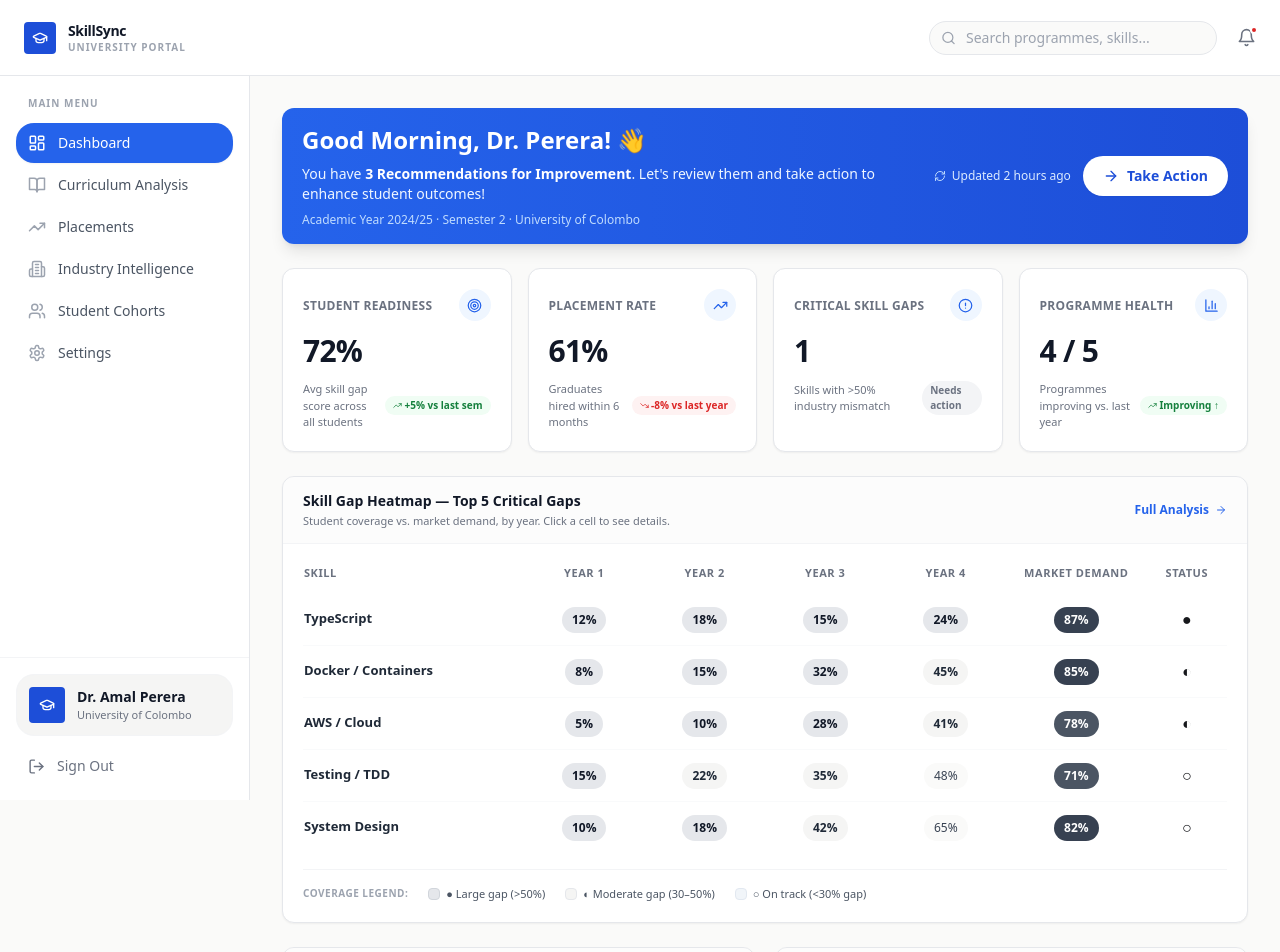
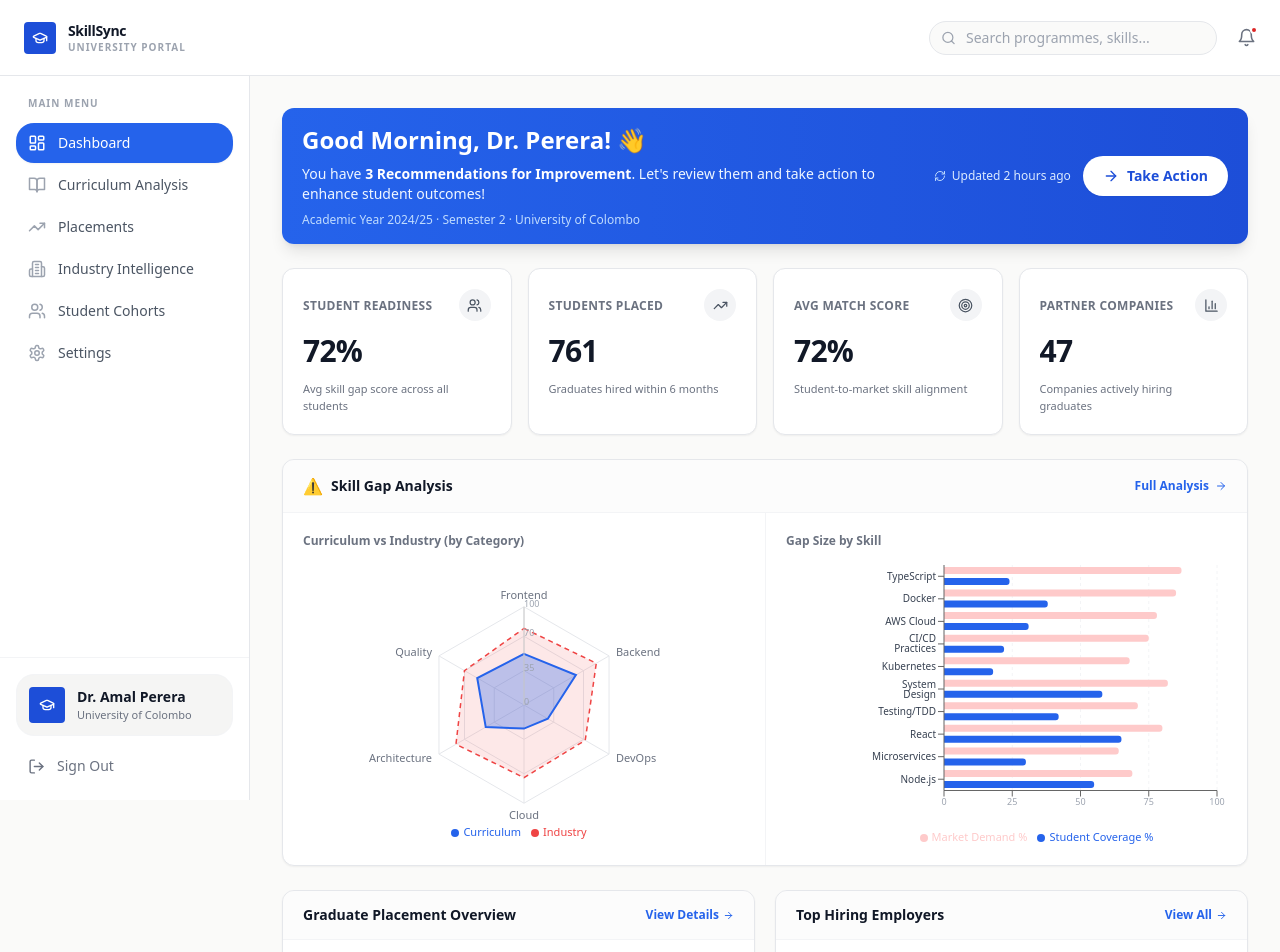
Before and after one commit to Bawaperera/SkillSyncFrontend, a Next.js app: page /university/dashboard in a window 1280 px wide. Shown: the top 952 px of the page. Built offline with nearby package versions, Linux system fonts and the light colour scheme.

Commit message:
feat: add radar and bar charts for skill gap analysis in university dashboard

```diff
--- a/src/app/(dashboard)/university/dashboard/page.tsx
+++ b/src/app/(dashboard)/university/dashboard/page.tsx
@@ -1,14 +1,16 @@
 "use client";
 
-import { useState, useMemo } from "react";
+import { useState } from "react";
 import {
-    Target, TrendingUp, TrendingDown, AlertCircle, CheckCircle2,
-    Users, Sparkles, ArrowRight, X, ChevronRight,
-    Building2, Plus, Clock, BookOpen, BarChart3,
+    Target, TrendingUp, CheckCircle2,
+    Users, ArrowRight, X,
+    Plus, Clock, BookOpen, BarChart3,
     Download, RefreshCw, Bell,
 } from "lucide-react";
 import {
-    PieChart, Pie, Cell, ResponsiveContainer, Tooltip,
+    PieChart, Pie, Cell, ResponsiveContainer, Tooltip, Legend,
+    RadarChart, Radar, PolarGrid, PolarAngleAxis, PolarRadiusAxis,
+    BarChart, Bar, XAxis, YAxis, CartesianGrid,
 } from "recharts";
 
 // ─── Types ────────────────────────────────────────────────────────────────────
@@ -25,14 +27,6 @@ interface DashboardAlert {
     actionHref: string;
 }
 
-interface SkillGapRow {
-    skill: string;
-    year1: number;
-    year2: number;
-    year3: number;
-    year4: number;
-    marketDemand: number;
-}
 
 interface ProgrammePlacement {
     programme: string;
@@ -87,12 +81,28 @@ const ALERTS: DashboardAlert[] = [
     },
 ];
 
-const SKILL_GAP_ROWS: SkillGapRow[] = [
-    { skill: "TypeScript", year1: 12, year2: 18, year3: 15, year4: 24, marketDemand: 87 },
-    { skill: "Docker / Containers", year1: 8, year2: 15, year3: 32, year4: 45, marketDemand: 85 },
-    { skill: "AWS / Cloud", year1: 5, year2: 10, year3: 28, year4: 41, marketDemand: 78 },
-    { skill: "Testing / TDD", year1: 15, year2: 22, year3: 35, year4: 48, marketDemand: 71 },
-    { skill: "System Design", year1: 10, year2: 18, year3: 42, year4: 65, marketDemand: 82 },
+// Radar chart: Curriculum vs Industry per category
+const RADAR_DATA = [
+    { category: "Frontend", curriculum: 52, industry: 78 },
+    { category: "Backend", curriculum: 61, industry: 85 },
+    { category: "DevOps", curriculum: 28, industry: 72 },
+    { category: "Cloud", curriculum: 24, industry: 74 },
+    { category: "Architecture", curriculum: 45, industry: 80 },
+    { category: "Quality", curriculum: 55, industry: 70 },
+];
+
+// Horizontal bar chart: Student coverage vs market demand per skill
+const SKILL_BAR_DATA = [
+    { skill: "TypeScript", coverage: 24, demand: 87 },
+    { skill: "Docker", coverage: 38, demand: 85 },
+    { skill: "AWS Cloud", coverage: 31, demand: 78 },
+    { skill: "CI/CD Practices", coverage: 22, demand: 75 },
+    { skill: "Kubernetes", coverage: 18, demand: 68 },
+    { skill: "System Design", coverage: 58, demand: 82 },
+    { skill: "Testing/TDD", coverage: 42, demand: 71 },
+    { skill: "React", coverage: 65, demand: 80 },
+    { skill: "Microservices", coverage: 30, demand: 64 },
+    { skill: "Node.js", coverage: 55, demand: 69 },
 ];
 
 const PLACEMENT_DONUT = [
@@ -194,82 +204,28 @@ function statusConfig(status: InterventionStatus) {
     return configs[status];
 }
 
-function alertConfig(severity: AlertSeverity) {
-    const configs = {
-        critical: {
-            border: "border-gray-300",
-            bg: "bg-gray-50",
-            iconBg: "bg-gray-200",
-            iconColor: "text-gray-700",
-            badgeBg: "bg-gray-200",
-            badgeText: "text-gray-800",
-            badgeLabel: "High Priority",
-            actionBg: "bg-gray-700 hover:bg-gray-800",
-        },
-        warning: {
-            border: "border-gray-200",
-            bg: "bg-slate-50",
-            iconBg: "bg-slate-100",
-            iconColor: "text-slate-600",
-            badgeBg: "bg-slate-100",
-            badgeText: "text-slate-700",
-            badgeLabel: "Review Needed",
-            actionBg: "bg-slate-600 hover:bg-slate-700",
-        },
-        info: {
-            border: "border-gray-200",
-            bg: "bg-gray-50",
-            iconBg: "bg-gray-100",
-            iconColor: "text-gray-600",
-            badgeBg: "bg-gray-100",
-            badgeText: "text-gray-700",
-            badgeLabel: "Update",
-            actionBg: "bg-gray-600 hover:bg-gray-700",
-        },
-    };
-    return configs[severity];
-}
+
 
 // ─── Sub-components ───────────────────────────────────────────────────────────
 
 function KpiCard({
-    label, value, subtitle, delta, deltaPositive, icon: Icon, highlight,
+    label, value, subtitle, icon: Icon,
 }: {
     label: string;
     value: string;
     subtitle: string;
-    delta: string;
-    deltaPositive: boolean | null;
     icon: React.ElementType;
-    highlight?: boolean;
 }) {
-    const chipCls = deltaPositive === null
-        ? "bg-gray-100 text-gray-500"
-        : deltaPositive
-            ? "bg-green-50 text-green-700"
-            : "bg-red-50 text-red-600";
-
     return (
-        <div className={`relative rounded-xl border p-5 flex flex-col gap-3 overflow-hidden transition-all hover:shadow-md ${highlight ? "bg-blue-600 border-blue-500 text-white" : "bg-white border-gray-200 shadow-sm"}`}>
-            {highlight && <div className="absolute top-0 right-0 w-32 h-32 bg-white/10 rounded-full blur-2xl -mr-12 -mt-12 pointer-events-none" />}
-            <div className="flex items-center justify-between relative z-10">
-                <p className={`text-xs font-semibold uppercase tracking-wide leading-tight ${highlight ? "text-blue-100" : "text-gray-500"}`}>{label}</p>
-                <div className={`w-8 h-8 rounded-md flex items-center justify-center flex-shrink-0 ${highlight ? "bg-white/20" : "bg-blue-50"}`}>
-                    <Icon size={15} className={highlight ? "text-white" : "text-blue-600"} />
+        <div className="relative rounded-xl border p-5 flex flex-col gap-3 overflow-hidden transition-all hover:shadow-md bg-white border-gray-200 shadow-sm">
+            <div className="flex items-center justify-between">
+                <p className="text-xs font-semibold uppercase tracking-wide leading-tight text-gray-500">{label}</p>
+                <div className="w-8 h-8 rounded-md flex items-center justify-center flex-shrink-0 bg-gray-100">
+                    <Icon size={15} className="text-gray-600" />
                 </div>
             </div>
-            <p className={`text-3xl font-extrabold tracking-tight ${highlight ? "text-white" : "text-gray-900"}`}>{value}</p>
-            <div className="flex items-center justify-between gap-2">
-                <p className={`text-[11px] ${highlight ? "text-blue-100" : "text-gray-500"}`}>{subtitle}</p>
-                {deltaPositive !== null ? (
-                    <span className={`inline-flex items-center gap-0.5 text-[10px] font-bold px-2 py-0.5 rounded-full flex-shrink-0 ${highlight ? "bg-white/20 text-white" : chipCls}`}>
-                        {deltaPositive ? <TrendingUp size={9} /> : <TrendingDown size={9} />}
-                        {delta}
-                    </span>
-                ) : (
-                    <span className={`text-[10px] font-bold px-2 py-0.5 rounded-full ${highlight ? "bg-white/20 text-white" : chipCls}`}>{delta}</span>
-                )}
-            </div>
+            <p className="text-3xl font-extrabold tracking-tight text-gray-900">{value}</p>
+            <p className="text-[11px] text-gray-500">{subtitle}</p>
         </div>
     );
 }
@@ -362,8 +318,8 @@ export default function UniversityDashboard() {
     const visibleAlerts = ALERTS.filter(a => !dismissedAlerts.has(a.id));
     const dismissAlert = (id: string) => setDismissedAlerts(prev => new Set([...prev, id]));
 
-    // Gap counts for reference
-    const criticalGaps = SKILL_GAP_ROWS.filter(r => (r.marketDemand - r.year4) >= 50).length;
+    // Count skills where market demand is significantly higher than student coverage
+    const criticalGaps = SKILL_BAR_DATA.filter(s => (s.demand - s.coverage) >= 50).length;
 
     return (
         <div className="space-y-6">
@@ -403,101 +359,126 @@ export default function UniversityDashboard() {
                     label="Student Readiness"
                     value="72%"
                     subtitle="Avg skill gap score across all students"
-                    delta="+5% vs last sem"
-                    deltaPositive={true}
+                    icon={Users}
+                />
+                <KpiCard
+                    label="Students Placed"
+                    value="761"
+                    subtitle="Graduates hired within 6 months"
+                    icon={TrendingUp}
+                />
+                <KpiCard
+                    label="Avg Match Score"
+                    value="72%"
+                    subtitle="Student-to-market skill alignment"
                     icon={Target}
                 />
                 <KpiCard
-                    label="Placement Rate"
-                    value="61%"
-                    subtitle="Graduates hired within 6 months"
-                    delta="-8% vs last year"
-                    deltaPositive={false}
-                    icon={TrendingUp}
-                />
-                <KpiCard
-                    label="Critical Skill Gaps"
-                    value={String(criticalGaps)}
-                    subtitle="Skills with >50% industry mismatch"
-                    delta="Needs action"
-                    deltaPositive={null}
-                    icon={AlertCircle}
-                />
-                <KpiCard
-                    label="Programme Health"
-                    value="4 / 5"
-                    subtitle="Programmes improving vs. last year"
-                    delta="Improving ↑"
-                    deltaPositive={true}
+                    label="Partner Companies"
+                    value="47"
+                    subtitle="Companies actively hiring graduates"
                     icon={BarChart3}
                 />
             </div>
 
-            {/* ── Skill Gap Heatmap Preview ──────────────────────────────── */}
+            {/* ── Skill Gap Analysis Charts ──────────────────────────────── */}
             <div className="bg-white border border-gray-200 rounded-xl shadow-sm overflow-hidden">
                 <div className="flex items-center justify-between px-5 py-3.5 border-b border-gray-100 bg-stone-50/50">
-                    <div>
-                        <h2 className="text-sm font-semibold text-gray-900">Skill Gap Heatmap — Top 5 Critical Gaps</h2>
-                        <p className="text-[11px] text-gray-500 mt-0.5">Student coverage vs. market demand, by year. Click a cell to see details.</p>
+                    <div className="flex items-center gap-2">
+                        <span className="text-amber-500">⚠</span>
+                        <h2 className="text-sm font-semibold text-gray-900">Skill Gap Analysis</h2>
                     </div>
-                    <button className="flex items-center gap-1.5 text-xs font-semibold text-blue-600 hover:text-blue-800 transition-colors">
+                    <a href="/university/curriculum" className="flex items-center gap-1.5 text-xs font-semibold text-blue-600 hover:text-blue-800 transition-colors">
                         Full Analysis <ArrowRight size={12} />
-                    </button>
+                    </a>
                 </div>
 
-                <div className="p-5 overflow-x-auto">
-                    <table className="w-full">
-                        <thead>
-                            <tr>
-                                <th className="text-left text-[11px] font-semibold text-gray-500 uppercase tracking-wider pb-3 w-44">Skill</th>
-                                {["Year 1", "Year 2", "Year 3", "Year 4"].map(y => (
-                                    <th key={y} className="text-center text-[11px] font-semibold text-gray-500 uppercase tracking-wider pb-3 w-24">{y}</th>
-                                ))}
-                                <th className="text-center text-[11px] font-semibold text-gray-500 uppercase tracking-wider pb-3 w-28">Market Demand</th>
-                                <th className="text-center text-[11px] font-semibold text-gray-500 uppercase tracking-wider pb-3 w-16">Status</th>
-                            </tr>
-                        </thead>
-                        <tbody className="divide-y divide-gray-50">
-                            {SKILL_GAP_ROWS.map(row => (
-                                <tr key={row.skill} className="hover:bg-stone-50/50 transition-colors">
-                                    <td className="py-3 pr-4">
-                                        <p className="text-[13px] font-semibold text-gray-800">{row.skill}</p>
-                                    </td>
-                                    {[row.year1, row.year2, row.year3, row.year4].map((val, i) => (
-                                        <td key={i} className="py-3 px-2 text-center">
-                                            <span className={`inline-block text-[12px] px-2.5 py-1 rounded-md cursor-pointer hover:opacity-80 transition-opacity ${cellColor(val, row.marketDemand)}`}>
-                                                {val}%
-                                            </span>
-                                        </td>
-                                    ))}
-                                    <td className="py-3 px-2 text-center">
-                                        <span className={`inline-block text-[12px] px-2.5 py-1 rounded-md ${demandCellColor(row.marketDemand)}`}>
-                                            {row.marketDemand}%
-                                        </span>
-                                    </td>
-                                    <td className="py-3 text-center text-base">
-                                        {gapIcon(row.year4, row.marketDemand)}
-                                    </td>
-                                </tr>
-                            ))}
-                        </tbody>
-                    </table>
+                <div className="grid grid-cols-1 lg:grid-cols-2 gap-0 divide-y lg:divide-y-0 lg:divide-x divide-gray-100">
+                    {/* LEFT: Radar Chart */}
+                    <div className="p-5">
+                        <p className="text-xs font-semibold text-gray-500 mb-4">Curriculum vs Industry (by Category)</p>
+                        <ResponsiveContainer width="100%" height={280}>
+                            <RadarChart data={RADAR_DATA}>
+                                <PolarGrid stroke="#E5E7EB" />
+                                <PolarAngleAxis
+                                    dataKey="category"
+                                    tick={{ fontSize: 11, fill: "#6B7280", fontWeight: 500 }}
+                                />
+                                <PolarRadiusAxis
+                                    angle={90}
+                                    domain={[0, 100]}
+                                    tick={{ fontSize: 9, fill: "#9CA3AF" }}
+                                    tickCount={4}
+                                />
+                                <Radar
+                                    name="Industry"
+                                    dataKey="industry"
+                                    stroke="#EF4444"
+                                    fill="#EF4444"
+                                    fillOpacity={0.12}
+                                    strokeDasharray="5 4"
+                                    strokeWidth={1.5}
+                                />
+                                <Radar
+                                    name="Curriculum"
+                                    dataKey="curriculum"
+                                    stroke="#2563EB"
+                                    fill="#2563EB"
+                                    fillOpacity={0.3}
+                                    strokeWidth={2}
+                                />
+                                <Legend
+                                    iconType="circle"
+                                    iconSize={8}
+                                    wrapperStyle={{ fontSize: 11, paddingTop: 8 }}
+                                />
+                                <Tooltip
+                                    // eslint-disable-next-line @typescript-eslint/no-explicit-any
+                                    formatter={(val: any, name: any) => [`${val ?? 0}%`, name ?? ""]}
+                                    contentStyle={{ fontSize: 11, borderRadius: 8 }}
+                                />
+                            </RadarChart>
+                        </ResponsiveContainer>
+                    </div>
 
-                    {/* Legend */}
-                    <div className="flex items-center gap-5 mt-4 pt-4 border-t border-gray-100">
-                        <span className="text-[10px] font-semibold text-gray-400 uppercase tracking-wider">Coverage legend:</span>
-                        <div className="flex items-center gap-1.5">
-                            <span className="w-3 h-3 rounded bg-gray-200 border border-gray-300 inline-block" />
-                            <span className="text-[11px] text-gray-600">● Large gap (&gt;50%)</span>
-                        </div>
-                        <div className="flex items-center gap-1.5">
-                            <span className="w-3 h-3 rounded bg-stone-100 border border-gray-200 inline-block" />
-                            <span className="text-[11px] text-gray-600">◐ Moderate gap (30–50%)</span>
-                        </div>
-                        <div className="flex items-center gap-1.5">
-                            <span className="w-3 h-3 rounded bg-slate-100 border border-slate-200 inline-block" />
-                            <span className="text-[11px] text-gray-600">○ On track (&lt;30% gap)</span>
-                        </div>
+                    {/* RIGHT: Horizontal Bar Chart */}
+                    <div className="p-5">
+                        <p className="text-xs font-semibold text-gray-500 mb-4">Gap Size by Skill</p>
+                        <ResponsiveContainer width="100%" height={280}>
+                            <BarChart
+                                data={SKILL_BAR_DATA}
+                                layout="vertical"
+                                margin={{ top: 0, right: 10, bottom: 0, left: 80 }}
+                                barSize={7}
+                                barCategoryGap="30%"
+                            >
+                                <CartesianGrid strokeDasharray="3 3" stroke="#F3F4F6" horizontal={false} />
+                                <XAxis
+                                    type="number"
+                                    domain={[0, 100]}
+                                    tick={{ fontSize: 9, fill: "#9CA3AF" }}
+                                    tickFormatter={(v) => `${v}`}
+                                />
+                                <YAxis
+                                    type="category"
+                                    dataKey="skill"
+                                    tick={{ fontSize: 10, fill: "#374151", fontWeight: 500 }}
+                                    width={78}
+                                />
+                                <Tooltip
+                                    // eslint-disable-next-line @typescript-eslint/no-explicit-any
+                                    formatter={(val: any, name: any) => [`${val ?? 0}%`, name ?? ""]}
+                                    contentStyle={{ fontSize: 11, borderRadius: 8 }}
+                                />
+                                <Legend
+                                    iconType="circle"
+                                    iconSize={8}
+                                    wrapperStyle={{ fontSize: 11, paddingTop: 8 }}
+                                />
+                                <Bar dataKey="demand" name="Market Demand %" fill="#FECACA" radius={[0, 3, 3, 0]} />
+                                <Bar dataKey="coverage" name="Student Coverage %" fill="#2563EB" radius={[0, 3, 3, 0]} />
+                            </BarChart>
+                        </ResponsiveContainer>
                     </div>
                 </div>
             </div>
```
